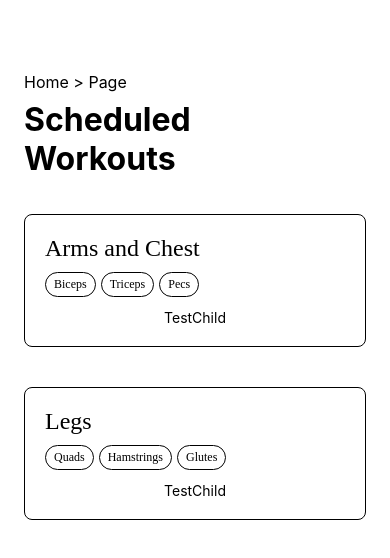
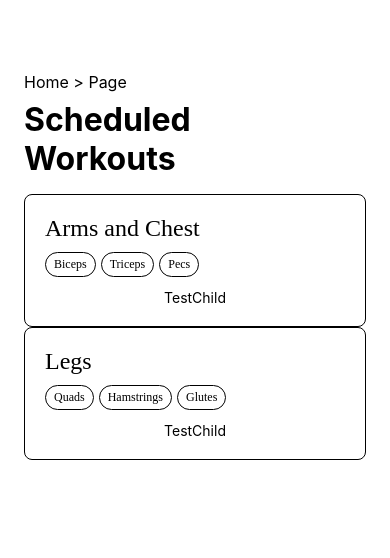
Before and after one commit to P4ck-a-Punch/component-gallery, a React Native app: screen / in a window 390 px wide. Shown: the top 558 px of the page. Built offline with nearby package versions, Linux system fonts and the light colour scheme.

Commit message:
set card margin to 0 to allow containers to determine gutters

```diff
--- a/Components/Card.tsx
+++ b/Components/Card.tsx
@@ -18,7 +18,6 @@ const cardStyle = StyleSheet.create({
 		elevation: 5,
 		backgroundColor: '#fff',
 		padding: 20,
-		margin: 20,
 		borderRadius: 8,
 		borderWidth: 1,
 		borderColor: colors.black,
```
